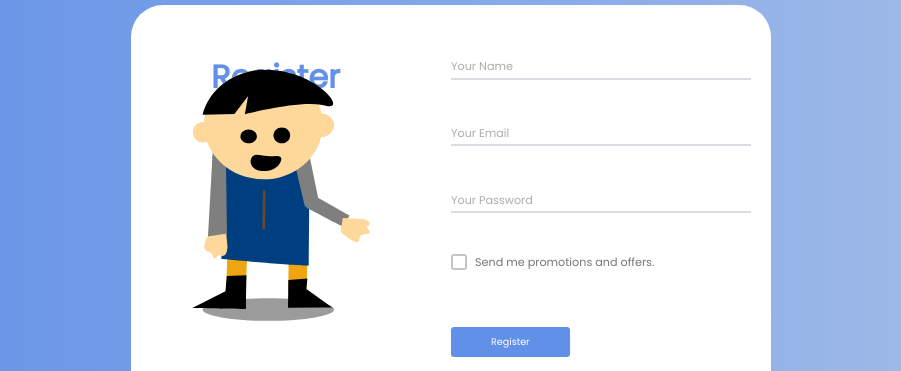
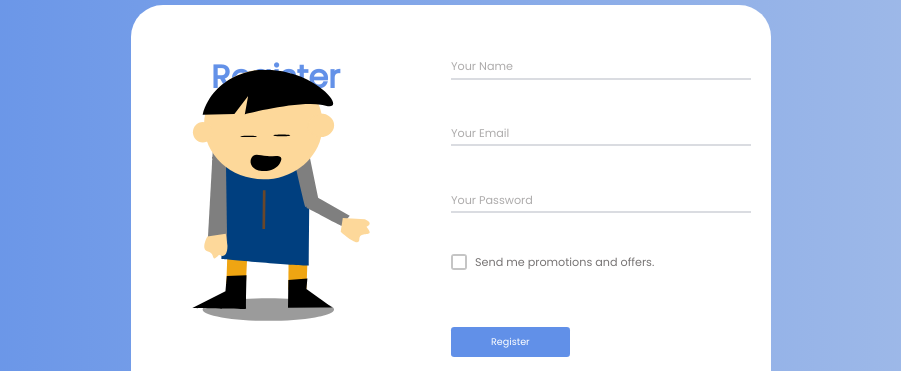
Before and after one commit to michaelpaulcuccia/gsap_animations, a Next.js app in the folder client/: page /register in a window 1280 px wide. Shown: the part 195-566 px from the top of the page, without its empty margins (189-1090 px from the left). Built offline with nearby package versions, Linux system fonts and the light colour scheme.

Commit message:
eye animation working

```diff
--- a/client/components/RegComp.js
+++ b/client/components/RegComp.js
@@ -1,4 +1,4 @@
-import React, { useState, useRef } from 'react';
+import React, { useEffect, useState, useRef } from 'react';
 import { gsap } from "gsap";
 import styles from "../styles/RegComp.module.css";
 
@@ -12,7 +12,6 @@ export default function RegComp() {
     const [email, setEmail] = useState('');
     const [password, setPassword] = useState('');
     const [sendPromotions, setSendPromotions] = useState(false);
-
 
     //REFS
     const lineName = useRef();
@@ -155,6 +154,16 @@ export default function RegComp() {
             {rotation: -35, y:2, ease: "elastic(3, .3)", duration: 2, delay: 1}
         );
     }
+
+    useEffect(() => {
+        gsap.set('.eyes',
+            {transformOrigin: 'center'}
+        );
+        gsap.fromTo('.eyes',
+            {scaleY: 1},
+            {scaleY: .1, repeat: -1, yoyo: true, repeatDelay: 1.5, ease: "Power2.easeOut"}
+        );
+    })
 
     return (
         <div className={styles.wrapper}>
@@ -347,8 +356,8 @@ export default function RegComp() {
                 <path id="imagebot_36" d="M118.948 182.56C173.554 182.56 217.821 141.72 217.821 91.3399C217.821 40.9602 173.554 0.119446 118.948 0.119446C64.3418 0.119446 20.0748 40.9602 20.0748 91.3399C20.0748 141.72 64.3418 182.56 118.948 182.56Z" fill="#FDD89A"/>
                 <path id="imagebot_35" d="M17.9618 121.209C27.0447 121.209 34.4078 113.595 34.4078 104.202C34.4078 94.8094 27.0447 87.1951 17.9618 87.1951C8.87899 87.1951 1.5159 94.8094 1.5159 104.202C1.5159 113.595 8.87899 121.209 17.9618 121.209Z" fill="#FDD89A"/>
                 <path id="imagebot_34" d="M214.286 110.604C225.987 110.604 235.473 102.492 235.473 92.4857C235.473 82.4794 225.987 74.3676 214.286 74.3676C202.585 74.3676 193.099 82.4794 193.099 92.4857C193.099 102.492 202.585 110.604 214.286 110.604Z" fill="#FDD89A" stroke="#FDD89A" strokeWidth="2.8608"/>
-                <path id="imagebot_33" d="M94.4262 122.487C101.971 122.487 108.087 117.373 108.087 111.064C108.087 104.755 101.971 99.6404 94.4262 99.6404C86.8818 99.6404 80.7657 104.755 80.7657 111.064C80.7657 117.373 86.8818 122.487 94.4262 122.487Z" fill="black"/>
-                <path id="imagebot_32" d="M149.671 122.397C157.369 122.397 163.609 116.533 163.609 109.3C163.609 102.066 157.369 96.2021 149.671 96.2021C141.974 96.2021 135.734 102.066 135.734 109.3C135.734 116.533 141.974 122.397 149.671 122.397Z" fill="black"/>
+                <path id="imagebot_33" className='eyes' d="M94.4262 122.487C101.971 122.487 108.087 117.373 108.087 111.064C108.087 104.755 101.971 99.6404 94.4262 99.6404C86.8818 99.6404 80.7657 104.755 80.7657 111.064C80.7657 117.373 86.8818 122.487 94.4262 122.487Z" fill="black"/>
+                <path id="imagebot_32" className='eyes' d="M149.671 122.397C157.369 122.397 163.609 116.533 163.609 109.3C163.609 102.066 157.369 96.2021 149.671 96.2021C141.974 96.2021 135.734 102.066 135.734 109.3C135.734 116.533 141.974 122.397 149.671 122.397Z" fill="black"/>
                 <path id="imagebot_29" d="M121.61 146.652L123.656 147.826C128.087 150.371 135.158 154.391 136.485 155.031L132.793 158.713C131.29 157.997 124.992 154.417 121.615 152.475L108.278 160.89L104.175 157.648L121.61 146.652Z" fill="black"/>
                 <path id="imagebot_22" d="M17.7175 74.8482L70.6815 73.7394L93.5398 43.6264L87.9665 74.2975C87.9665 74.2975 182.741 49.2069 222.884 59.8027C263.028 70.3984 201.142 -8.21419 106.926 0.707378C106.918 0.700035 36.6694 7.38937 17.7175 74.8482V74.8482Z" fill="black"/>
                 <g id="imagebot_18">
```
